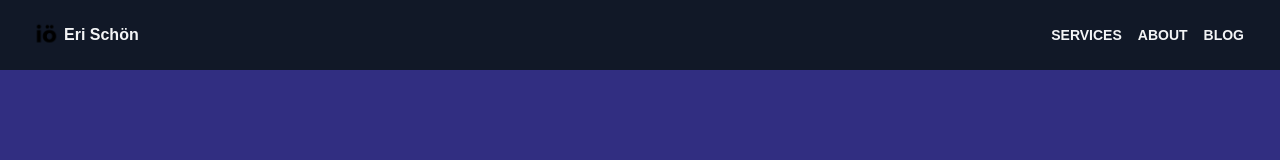
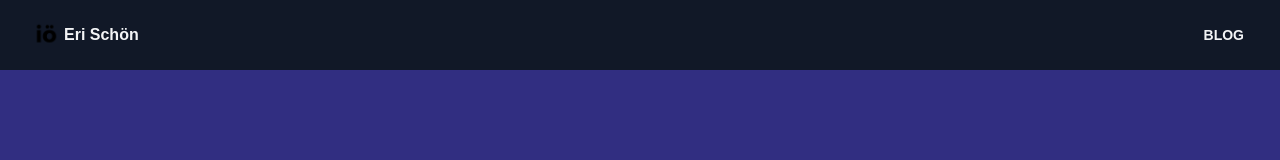
Before and after one commit to erischon/the-dizalch-project, a Next.js app: page / in a window 1280 px wide. Shown: the top 160 px of the page. Built offline with nearby package versions, Linux system fonts and the light colour scheme.

Commit message:
Update Navbar.tsx

```diff
--- a/src/components/layout/Navbar.tsx
+++ b/src/components/layout/Navbar.tsx
@@ -2,8 +2,8 @@ import Link from "next/link";
 
 const pages = [
   // { name: "Accueil", href: "/" },
-  { name: "Services", href: "/#services" },
-  { name: "About", href: "/#about" },
+  // { name: "Services", href: "/#services" },
+  // { name: "About", href: "/#about" },
   { name: "Blog", href: "/blog" },
 ];
 
```
